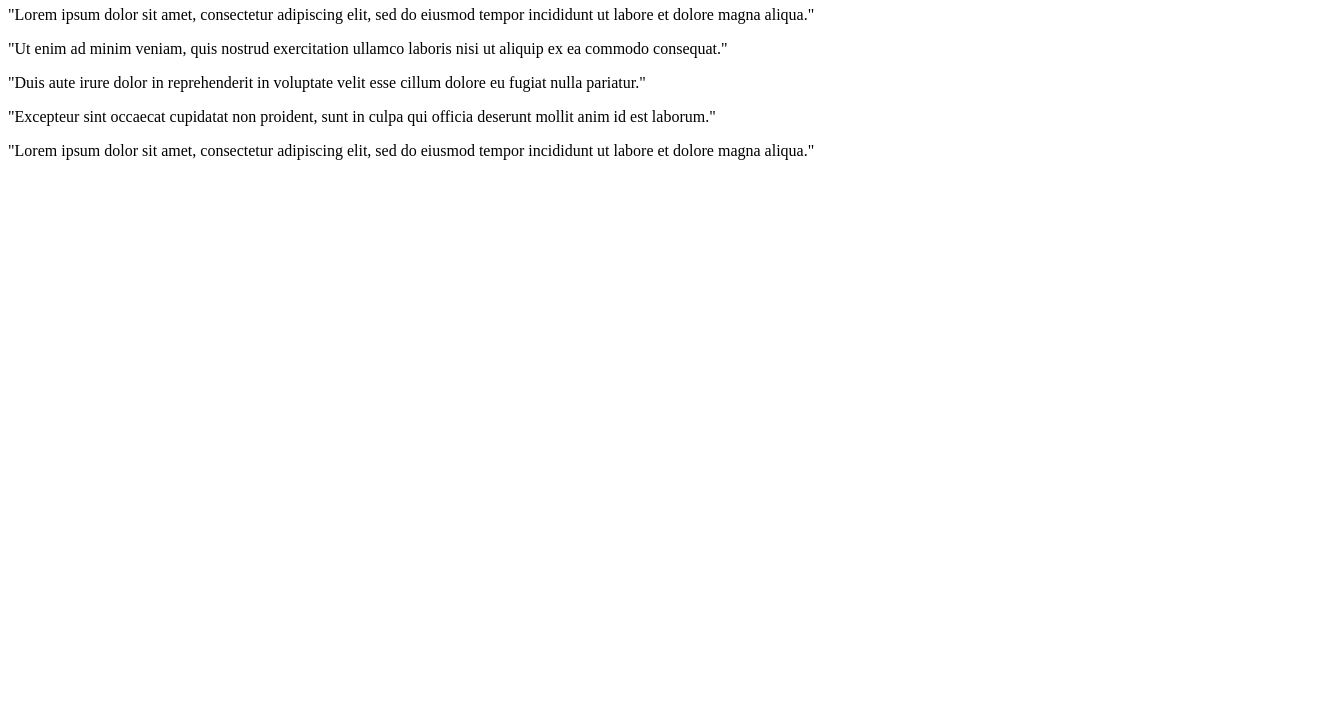
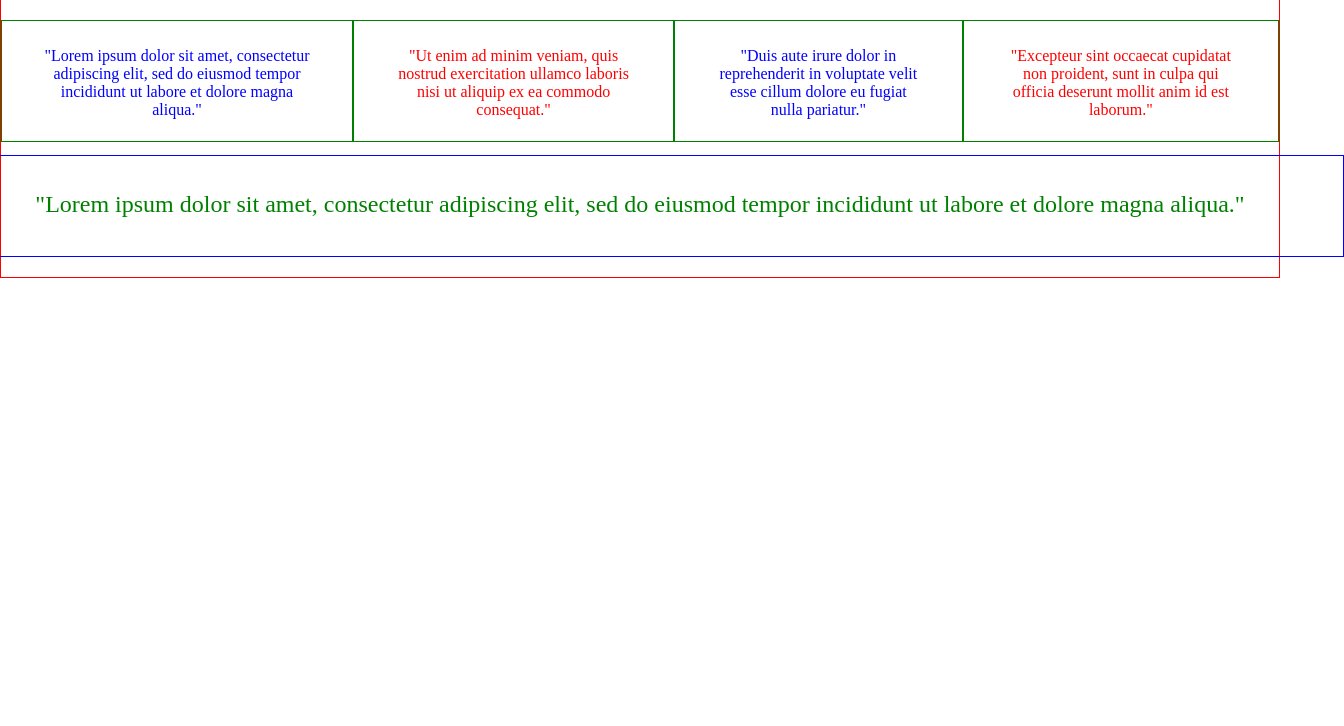
Before and after one commit to AnneclaireS/Sass_exercises, a plain HTML site: page Esercizio-2/index.html in a window 1280 px wide. Shown: the part 74-800 px from the top of the page, 1344 px wide, since content can reach past the window. Drawn offline with nearby package versions, Linux system fonts and the light colour scheme; files that its build step writes are made by us from their sources.

Commit message:
second commit

```diff
--- a/Esercizio-2/index.html
+++ b/Esercizio-2/index.html
@@ -7,23 +7,23 @@
     <body>
         <div>
             <h1>Sass exercise 2 - mixin</h1>
-            <section>
-                <article>
-                    <p>"Lorem ipsum dolor sit amet, consectetur adipiscing elit, sed do eiusmod tempor incididunt ut labore et dolore magna aliqua."</p>
+            <section class="first">
+                <article class="box">
+                    <p class="first-text">"Lorem ipsum dolor sit amet, consectetur adipiscing elit, sed do eiusmod tempor incididunt ut labore et dolore magna aliqua."</p>
                 </article>
-                <article>
-                    <p>"Ut enim ad minim veniam, quis nostrud exercitation ullamco laboris nisi ut aliquip ex ea commodo consequat."</p>
+                <article class="box">
+                    <p class="second-text">"Ut enim ad minim veniam, quis nostrud exercitation ullamco laboris nisi ut aliquip ex ea commodo consequat."</p>
                 </article>
-                <article>
-                    <p>"Duis aute irure dolor in reprehenderit in voluptate velit esse cillum dolore eu fugiat nulla pariatur."</p>
+                <article class="box">
+                    <p class="third-text">"Duis aute irure dolor in reprehenderit in voluptate velit esse cillum dolore eu fugiat nulla pariatur."</p>
                 </article>
-                <article>
-                    <p>"Excepteur sint occaecat cupidatat non proident, sunt in culpa qui officia deserunt mollit anim id est laborum."</p>
+                <article class="box">
+                    <p class="fourth-text">"Excepteur sint occaecat cupidatat non proident, sunt in culpa qui officia deserunt mollit anim id est laborum."</p>
                 </article>
             </section>
-            <section>
-                <article>
-                    <p>"Lorem ipsum dolor sit amet, consectetur adipiscing elit, sed do eiusmod tempor incididunt ut labore et dolore magna aliqua."</p>
+            <section class="second">
+                <article class="box2">
+                    <p class="last-text">"Lorem ipsum dolor sit amet, consectetur adipiscing elit, sed do eiusmod tempor incididunt ut labore et dolore magna aliqua."</p>
                 </article>
             </section>
         </div>
--- a/Esercizio-2/style.scss
+++ b/Esercizio-2/style.scss
@@ -0,0 +1,71 @@
+@mixin property () {
+    border:1px solid green;
+    height: 120px;
+    max-width: 350px;
+}
+
+@mixin property2 () {
+    border: 1px solid blue;
+    height: 100px;
+    width: 1405px;
+}
+
+@mixin font () {
+    font-size: 24px;
+    color: green;
+}
+
+@mixin color1 () {
+    color: red;
+}
+
+@mixin color2 () {
+    color: blue;
+}
+
+body {
+    height: 100vh;
+    margin: 0;
+    font-size: 1em;
+    div {
+        display: flex;
+        flex-direction: column;
+        justify-content: space-between;
+        align-items: center;
+        height: 350px;
+        border: 1px solid red;
+        h1 {
+            color: green;
+            text-decoration:1px underline blue ;
+        }
+        .first {
+            display: flex;
+            .box {
+                @include property();
+                .first-text,
+                .third-text {
+                    @include color2();
+                    padding: 10px 40px 0px 40px;
+                    text-align: center;
+                }
+                .second-text,
+                .fourth-text {
+                    @include color1();
+                    padding: 10px 40px 0px 40px;
+                    text-align: center;
+                }
+            }
+        }
+        .second {
+            .box2 {
+                @include property2();
+                margin-bottom:20px;
+                .last-text {
+                    @include font();
+                    margin-top: 35px;
+                    text-align: center;
+                }
+            }
+        }
+    }
+}
```
Also changed, not shown: Esercizio-2/style.css (added), 1 other file.
